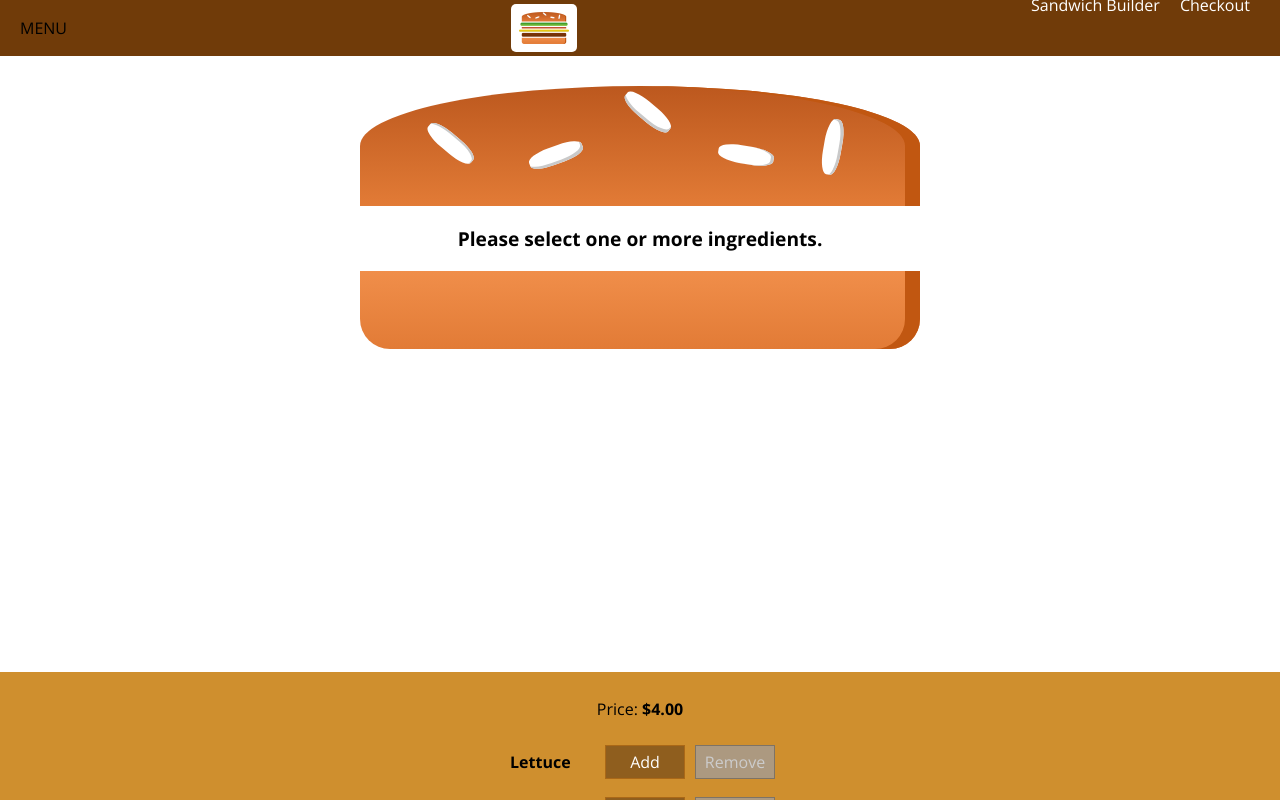
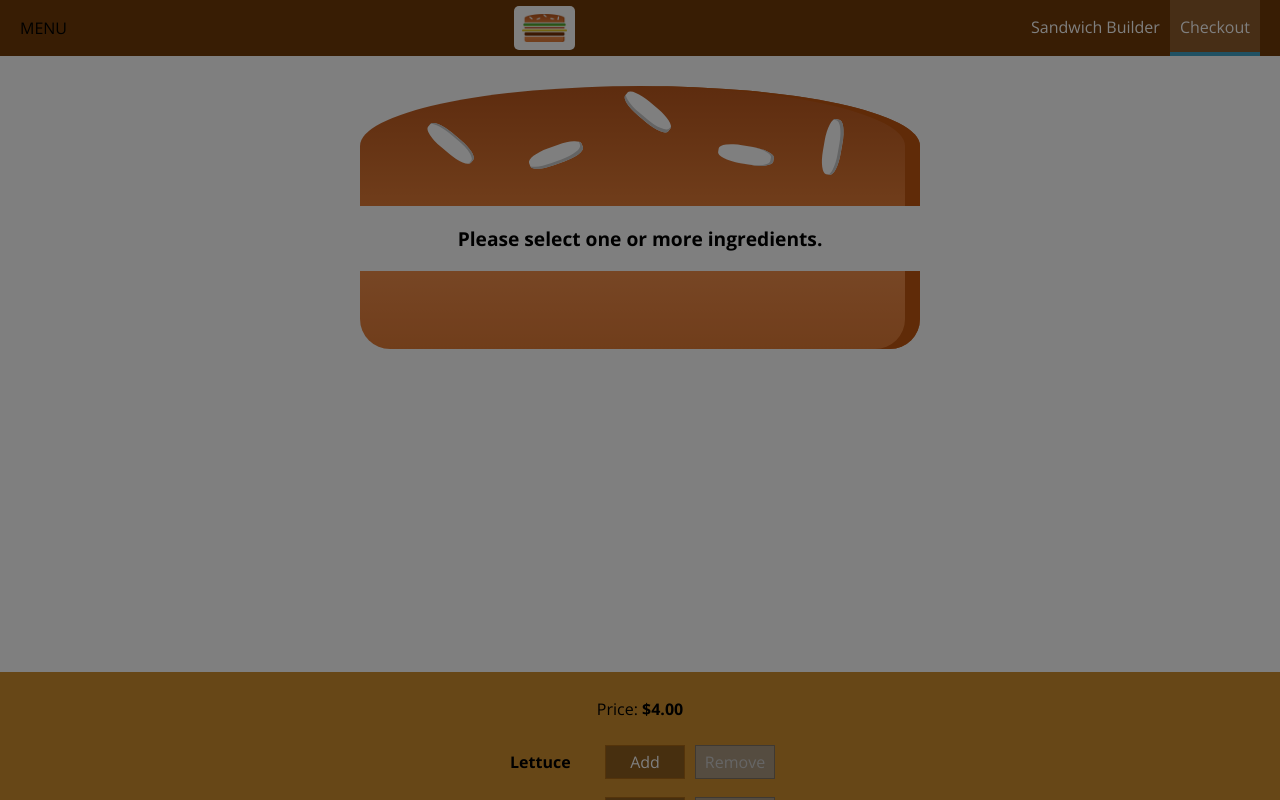
Before and after one commit to rjcg916/sandwich-builder, a React (Create React App) app: page / in a window 1280 px wide. Shown: the top 800 px of the page. Built offline with nearby package versions, Linux system fonts and the light colour scheme.

Commit message:
Side Drawer

```diff
--- a/src/components/Layout/Layout.js
+++ b/src/components/Layout/Layout.js
@@ -1,13 +1,34 @@
-import React from 'react';
+
 import classes from './Layout.module.css';
 import Toolbar from '../Navigation/Toolbar/Toolbar';
+import SideDrawer from '../Navigation/SideDrawer/SideDrawer';
+import React, { Component } from 'react';
 
 
-const layout = (props) => (
-    <React.Fragment>
-    <Toolbar />
-    <main className={classes.Content} >{props.children}</main>
-    </React.Fragment>
-);
+class Layout extends Component {
 
-export default layout;
+    state = {
+        sideDrawerOpen : true
+    }
+
+    sideDrawerHandler = () => {
+        this.setState({sideDrawerOpen: !this.state.sideDrawerOpen})
+    }
+
+    render() {
+        const appNavItems = [{ name: 'Sandwich Builder', link: '/', active: false },
+                             { name: 'Checkout', link: '/', active: true }];
+        return (
+            <React.Fragment>
+                <Toolbar navItems={appNavItems} />
+                <SideDrawer navItems={appNavItems}
+                            show={this.state.sideDrawerOpen}
+                            sideDrawerHandler={this.sideDrawerHandler} />
+                <main className={classes.Content} >{this.props.children}</main>
+            </React.Fragment>
+        )
+    }
+}
+
+
+export default Layout;
--- a/src/components/Logo/Logo.module.css
+++ b/src/components/Logo/Logo.module.css
@@ -1,7 +1,7 @@
 .Logo {
     background-color: white;
     padding: 8px;
-    height: 85%;
+    height: 100%;
     box-sizing: border-box;
     border-radius: 5px;
 
--- a/src/components/Navigation/NavItems/NavItems.js
+++ b/src/components/Navigation/NavItems/NavItems.js
@@ -5,7 +5,7 @@ import classes from './NavItems.module.css';
 const navItems = (props) => {
     return (
         <ul className={classes.NavItems} >
-            {props.items.map( i =>
+            {props.navItems.map( i =>
             <li className={classes.NavItem}  key={i.name} >
             <a className={i.active ? classes.active : null} href={i.link}>{i.name}</a>
             </li>)}
@@ -14,7 +14,7 @@ const navItems = (props) => {
 };
 
 navItems.propTypes = {
-    items : PropTypes.array.isRequired
+    navItems : PropTypes.array.isRequired
 };
 
 export default navItems;
--- a/src/components/Navigation/NavItems/NavItems.module.css
+++ b/src/components/Navigation/NavItems/NavItems.module.css
@@ -3,31 +3,58 @@
     padding: 0;
     list-style: none;
     display: flex;
+    flex-flow: column;
     align-items: center;
     height: 100%;
 }
 
+
 .NavItem {
-    margin: 0;
+    margin: 10px 0;
     box-sizing: border-box;
-    display: flex;
-    height: 100%;
-    align-items: center;
+    display: block;
+    width: 100%;
 }
 
 .NavItem a {
-    color: white;
+    color: #8F5C2C;
     text-decoration: none;
-    height: 100px;
-    padding: 16px 10px;
-    border-bottom: 4px solid transparent;
+    width: 100%;
     box-sizing: border-box;
     display: block;
 }
 
 .NavItem a:hover,
-.NavItem a:active {
-    background-color: #8f5c2c;
-    border-bottom: 4px solid #40A4c8;
-    color: white;
+.NavItem a:active,
+.NavItem a.active {
+    color: #40A4C8;
 }
+
+@media (min-width: 500px) {
+    .NavItems {
+        flex-flow: row;
+    }
+
+    .NavItem {
+        margin: 0;
+        display: flex;
+        height: 100%;
+        width: auto;
+        align-items: center;
+    }
+
+    .NavItem a {
+        color: white;
+        height: 100%;
+        padding: 16px 10px;
+        border-bottom: 4px solid transparent;
+    }
+
+    .NavItem a:hover,
+    .NavItem a:active,
+    .NavItem a.active {
+        background-color: #8F5C2C;
+        border-bottom: 4px solid #40A4C8;
+        color: white;
+    }
+}
--- /dev/null
+++ b/src/components/Navigation/SideDrawer/SideDrawer.js
@@ -0,0 +1,29 @@
+import React from 'react';
+
+import Logo from '../../Logo/Logo';
+import NavItems from '../NavItems/NavItems';
+import Backdrop from '../../UI/Backdrop/Backdrop'
+
+import classes from './SideDrawer.module.css';
+
+const sideDrawer = (props) => {
+    let attachedClasses = [classes.SideDrawer, classes.Close]
+    if (props.show) {
+        attachedClasses = [classes.SideDrawer, classes.Open]
+    }
+    return (
+        <React.Fragment>
+            <Backdrop clicked={props.sideDrawerHandler} show={props.show} />
+            <div className={attachedClasses.join(' ')}>
+                <div className={classes.Logo}>
+                    <Logo />
+                </div>
+                <nav>
+                    <NavItems navItems={props.navItems} />
+                </nav>
+            </div>
+        </React.Fragment>
+    );
+}
+
+export default sideDrawer;
--- /dev/null
+++ b/src/components/Navigation/SideDrawer/SideDrawer.module.css
@@ -0,0 +1,32 @@
+.SideDrawer {
+  position: fixed;
+  left: 0;
+  top: 0;
+  width: 280px;
+  max-width: 70%;
+  height: 100%;
+  z-index: 200;
+  background-color: white;
+  padding: 32px 16px;
+  box-sizing: border-box;
+  transition: transform 0.3s ease-out;
+}
+
+.Logo {
+    height: 10%;
+    margin-bottom: 32px;
+}
+
+@media (min-width: 500px) {
+  .SideDrawer {
+    display: none;
+  }
+}
+
+.Open {
+  transform: translateX(0);
+}
+
+.Close {
+  transform: translateX(-100%);
+}
--- a/src/components/Navigation/Toolbar/Toolbar.js
+++ b/src/components/Navigation/Toolbar/Toolbar.js
@@ -1,14 +1,18 @@
 import React from 'react';
 import classes from './Toolbar.module.css';
 import Logo from '../../Logo/Logo';
+
+
 import NavItems from '../NavItems/NavItems';
 
 const toolbar = (props) => (
     <header className={classes.Toolbar} >
         <div>MENU</div>
+        <div className={classes.Logo}>
         <Logo />
-        <nav>
-            <NavItems items={[{name: 'Sandwich Builder', link: '/', active: false}, {name: 'Checkout', link: '/', active: true}]} />
+        </div>
+        <nav className={classes.Desktop}>
+            <NavItems navItems={props.navItems}  />
         </nav>
     </header>
 );
--- a/src/components/Navigation/Toolbar/Toolbar.module.css
+++ b/src/components/Navigation/Toolbar/Toolbar.module.css
@@ -16,3 +16,13 @@
 .Toolbar nav {
     height: 100%
 }
+
+.Logo {
+    height: 80%;
+}
+
+@media (max-width: 499px) {
+    .Desktop {
+        display: none;
+    }
+}
--- a/src/components/UI/Modal/Modal.js
+++ b/src/components/UI/Modal/Modal.js
@@ -1,7 +1,7 @@
 import React from 'react';
 import PropTypes from 'prop-types';
 import classes from './modal.module.css';
-import Backdrop from './Backdrop/Backdrop';
+import Backdrop from '../Backdrop/Backdrop';
 
 const modal = (props) => {
  return <React.Fragment>
```
Also changed, not shown: src/components/UI/Backdrop/Backdrop.js (renamed from src/components/UI/Modal/Backdrop/Backdrop.js), src/components/UI/Backdrop/Backdrop.module.css (renamed from src/components/UI/Modal/Backdrop/Backdrop.module.css).
